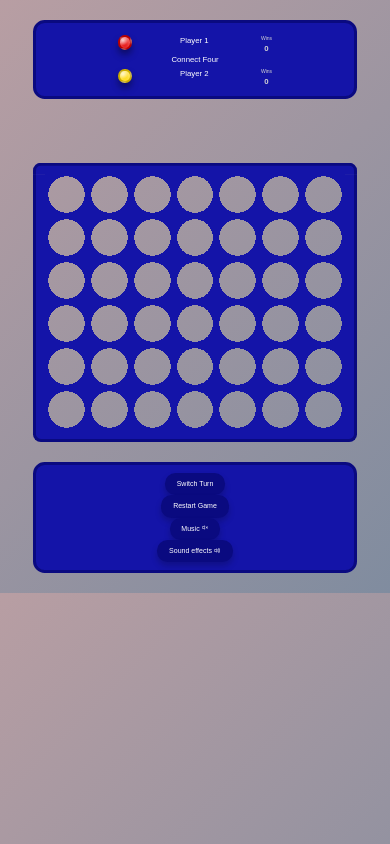
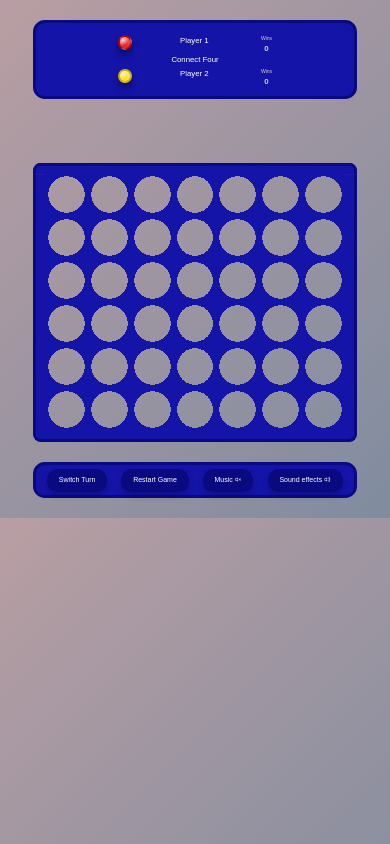
Before and after one commit to Viktorll95/four-in-a-row, a website: page index.html in a window 390 px wide. Drawn offline with nearby package versions, Linux system fonts and the light colour scheme.

Commit message:
Shanged responsiveness of control bar

```diff
--- a/script.js
+++ b/script.js
@@ -455,3 +455,5 @@ function updateButtonState() {
 window.onload = () => {
   updateButtonState();
 };
+
+////////////////////////////
--- a/style.css
+++ b/style.css
@@ -451,8 +451,7 @@ input[type="text"]:focus {
 
 /* Responsive design */
 @media (max-width: 768px) {
-  #player-info,
-  #control-bar {
+  #player-info {
     flex-direction: column;
     padding: 2vmin;
   }
```
